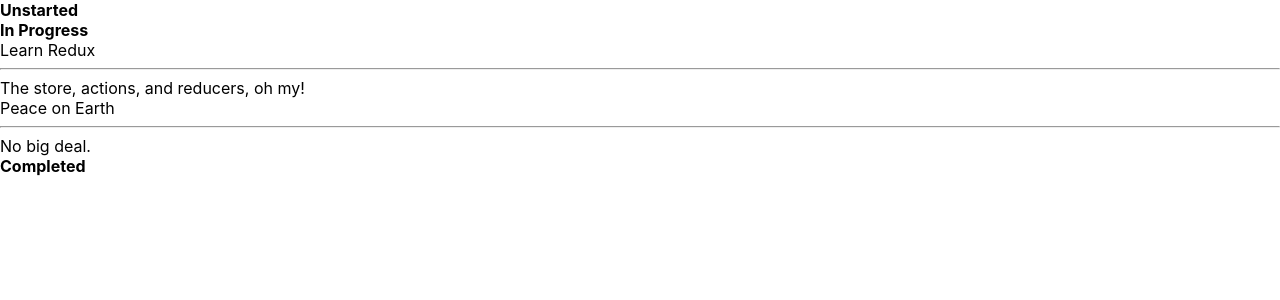
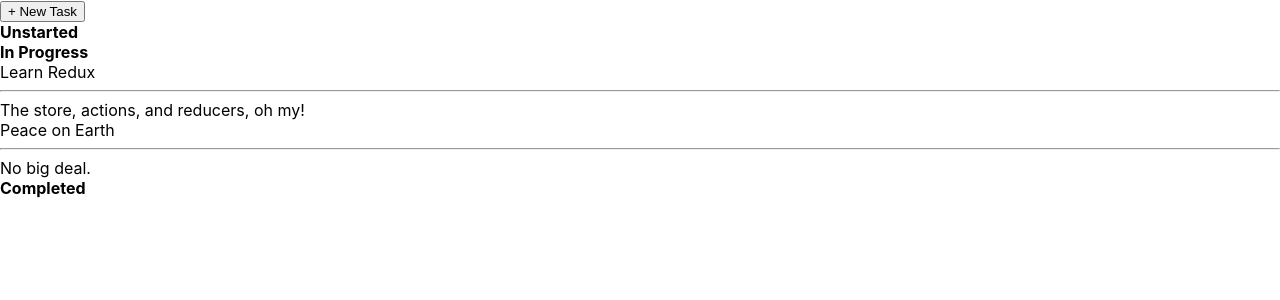
Before and after one commit to FabioTranjan/kanban-board, a React (Create React App) app: page / in a window 1280 px wide. Shown: the top 300 px of the page. Built offline with nearby package versions, Linux system fonts and the light colour scheme.

Commit message:
Added create task feature. Updated redux to handle the task creatiion. Added new actions creator folder.

```diff
--- a/src/App.js
+++ b/src/App.js
@@ -1,12 +1,17 @@
 import React, { Component } from 'react';
 import { connect } from 'react-redux';
+import { createTask } from './actions';
 import TasksPage from './components/TasksPage';
 
 class App extends Component {
+  onCreateTask = ({ title, description }) => {
+    this.props.dispatch(createTask({ title, description }));
+  }
+
   render() {
     return (
       <div className="main-content">
-        <TasksPage tasks={this.props.tasks} />
+        <TasksPage tasks={this.props.tasks} onCreateTask={this.onCreateTask} />
       </div>
     );
   }
--- /dev/null
+++ b/src/actions/index.js
@@ -0,0 +1,11 @@
+let _id = 1;
+export function uniqueId() {
+  return _id++;
+}
+
+export function createTask({ title, description }) {
+  return ({
+    type: 'CREATE_TASK',
+    payload: { id: uniqueId(), title, description, status: 'Unstarted' }
+  });
+}
--- a/src/components/TasksPage.js
+++ b/src/components/TasksPage.js
@@ -4,6 +4,44 @@ import TaskList from './TaskList';
 const TASK_STATUSES = ['Unstarted', 'In Progress', 'Completed'];
 
 class TasksPage extends Component {
+  constructor(props) {
+    super(props);
+    this.state = {
+      showNewCardForm: false,
+      title: '',
+      description: '',
+    };
+  }
+
+  onTitleChange = (e) => {
+    this.setState({ title: e.target.value });
+  }
+
+  onDescriptionChange = (e) => {
+    this.setState({ description: e.target.value });
+  }
+
+  resetForm() {
+    this.setState({
+      showNewCardForm: false,
+      title: '',
+      description: '',
+    });
+  }
+
+  onCreateTask = (e) => {
+    e.preventDefault();
+    this.props.onCreateTask({
+      title: this.state.title,
+      description: this.state.description,
+    });
+    this.resetForm();
+  }
+
+  toggleForm = () => {
+    this.setState({ showNewCardForm: !this.state.showNewCardForm });
+  }
+
   renderTaskLists() {
     const { tasks } = this.props;
     return TASK_STATUSES.map(status => {
@@ -14,7 +52,21 @@ class TasksPage extends Component {
 
   render() {
     return (
-      <div className="tasks">
+      <div className="task-list">
+        <div className="task-list-header">
+          <button className="button button-default" onClick={this.toggleForm}>
+            + New Task
+          </button>
+        </div>
+        {this.state.showNewCardForm && (
+          <form className="task-list-form" onSubmit={this.onCreateTask}>
+            <input className="full-width-input" onChange={this.onTitleChange} value={this.state.title} type="text" placeholder="title" />
+            <input className="full-width-input" onChange={this.onDescriptionChange} value={this.state.description} type="text" placeholder="description" />
+            <button className="button" type="submit">
+              Save
+            </button>
+          </form>
+        )}
         <div className="tasks-lists">
           {this.renderTaskLists()}
         </div>
--- a/src/reducers/index.js
+++ b/src/reducers/index.js
@@ -1,12 +1,14 @@
+import { uniqueId } from "../actions";
+
 const mockTasks = [
   {
-    id: 1,
+    id: uniqueId(),
     title: 'Learn Redux',
     description: 'The store, actions, and reducers, oh my!',
     status: 'In Progress',
   },
   {
-    id: 2,
+    id: uniqueId(),
     title: 'Peace on Earth',
     description: 'No big deal.',
     status: 'In Progress',
@@ -14,5 +16,8 @@ const mockTasks = [
 ]
 
 export default function tasks(state = { tasks: mockTasks }, action) {
+  if (action.type === 'CREATE_TASK') {
+    return { tasks: state.tasks.concat(action.payload) };
+  }
   return state;
 }
```
